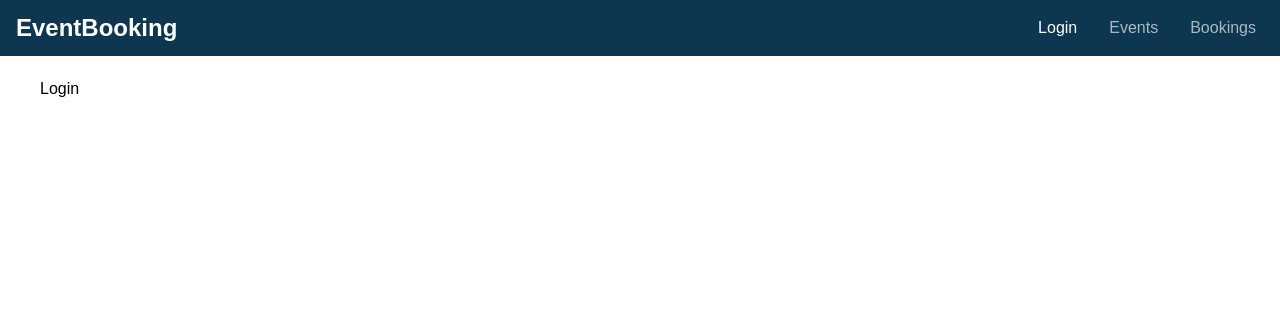
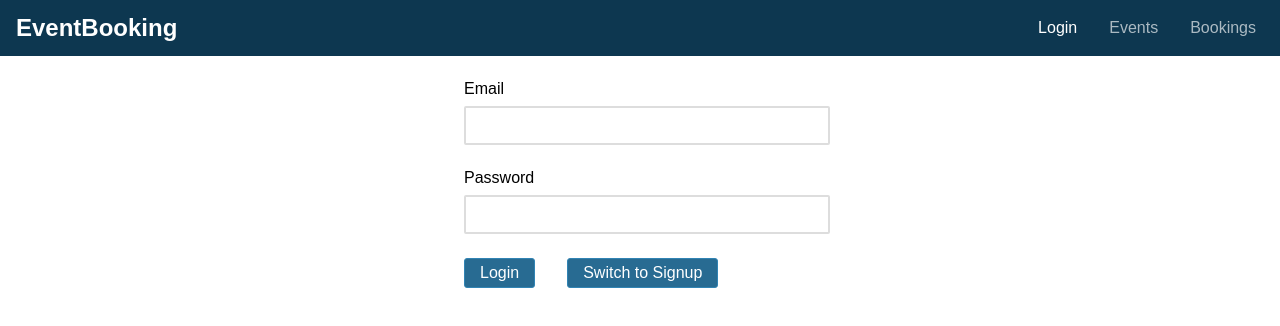
Before and after one commit to AkhlakurRahman/API-using-GraphQL-and-Node.js, a React (Create React App) app in the folder frontend/: page /auth in a window 1280 px wide. Shown: the top 326 px of the page. Built offline with nearby package versions, Linux system fonts and the light colour scheme.

Commit message:
user can now login with valid credentials

```diff
--- a/frontend/package.json
+++ b/frontend/package.json
@@ -3,6 +3,7 @@
   "version": "0.1.0",
   "private": true,
   "dependencies": {
+    "axios": "^0.19.0",
     "react": "^16.9.0",
     "react-dom": "^16.9.0",
     "react-router-dom": "^5.0.1",
--- /dev/null
+++ b/frontend/src/Pages/Auth.css
@@ -0,0 +1,21 @@
+.auth-form {
+  width: 22rem;
+  max-width: 80%;
+  margin: 5rem auto;
+}
+
+.form-action button {
+  background-color: rgb(40, 107, 146);
+  font: inherit;
+  border: 1px solid rgb(49, 132, 180);
+  border-radius: 3px;
+  color: #fff;
+  padding: 5px 15px;
+  margin-right: 2rem;
+  cursor: pointer;
+}
+
+.form-action button:hover,
+.form-action button:active {
+  background-color: rgb(44, 86, 110);
+}
--- a/frontend/src/Pages/Auth.js
+++ b/frontend/src/Pages/Auth.js
@@ -1,11 +1,102 @@
 import React, { Component } from 'react';
+import FormInput from '../components/FormInput/FormInput';
+import axios from 'axios';
+
+import './Auth.css';
 
 export default class Auth extends Component {
+  state = {
+    isLogin: true,
+    email: '',
+    password: ''
+  };
+
+  switchMode = () => {
+    this.setState(prevState => {
+      return { isLogin: !prevState.isLogin };
+    });
+  };
+
+  handleChange = event => {
+    const { name, value } = event.target;
+
+    this.setState({ [name]: value });
+  };
+
+  handleSubmit = async event => {
+    event.preventDefault();
+    const { email, password } = this.state;
+
+    if (email.trim().length === 0 || password.trim().length === 0) return;
+
+    let reqData = {
+      query: `
+        query {
+          login(email: "${email}", password: "${password}") {
+            userId
+            token
+            tokenExpiration
+          }
+        }
+      `
+    };
+
+    if (!this.state.isLogin) {
+      reqData = {
+        query: `
+          mutation {
+            createUser(userInput: {email: "${email}", password: "${password}"}) {
+              _id
+              email
+            }
+          }
+        `
+      };
+    }
+
+    try {
+      const user = await axios({
+        url: 'http://localhost:8000/graphql',
+        method: 'post',
+        data: reqData
+      });
+      if (user.status !== 200 && user.status !== 201) {
+        throw new Error('Failed');
+      }
+      console.log(user);
+    } catch (error) {
+      console.log(error);
+    }
+  };
+
   render() {
     return (
-      <div>
-        <p>Login</p>
-      </div>
+      <form className="auth-form" onSubmit={this.handleSubmit}>
+        <FormInput
+          name="email"
+          type="email"
+          value={this.state.email}
+          handleChange={this.handleChange}
+          label="Email"
+          required
+        />
+        <FormInput
+          name="password"
+          type="password"
+          value={this.state.password}
+          handleChange={this.handleChange}
+          label="Password"
+          required
+        />
+        <div className="form-action">
+          <button type="submit">
+            {!this.state.isLogin ? 'Signup' : 'Login'}
+          </button>
+          <button type="button" onClick={this.switchMode}>
+            Switch to {this.state.isLogin ? 'Signup' : 'Login'}
+          </button>
+        </div>
+      </form>
     );
   }
 }
--- /dev/null
+++ b/frontend/src/components/FormInput/FormInput.css
@@ -0,0 +1,21 @@
+.form-input-label,
+.form-input {
+  width: 100%;
+  display: block;
+}
+
+.form-input-label {
+  margin-bottom: 0.5rem;
+}
+
+.form-input {
+  margin-bottom: 1.5rem;
+  border-radius: 2px;
+  border: 2px solid #ddd;
+  padding: 10px 5px;
+}
+
+.form-input:focus,
+.form-input:active {
+  outline: none;
+}
--- /dev/null
+++ b/frontend/src/components/FormInput/FormInput.jsx
@@ -0,0 +1,14 @@
+import React from 'react';
+
+import './FormInput.css';
+
+const FormInput = ({ handleChange, label, ...otherProps }) => {
+  return (
+    <div className="group">
+      <label className="form-input-label">{label}</label>
+      <input className="form-input" onChange={handleChange} {...otherProps} />
+    </div>
+  );
+};
+
+export default FormInput;
```
Also changed, not shown: 2 other files (tests, documents, lock files or other folders).
